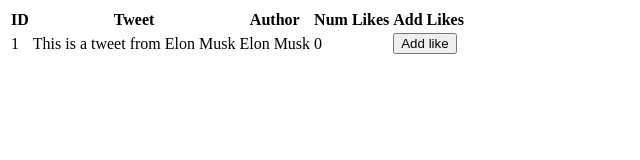
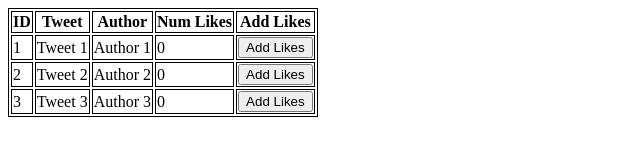
Before and after one commit to programming2-unbosque/JsStorageTutorial, a plain HTML site: page index.html in a window 1280 px wide. Shown: the whole page, without its empty margins (0-640 px from the left). Drawn offline with Linux system fonts and the light colour scheme.

Commit message:
Stable version

```diff
--- a/index.html
+++ b/index.html
@@ -3,11 +3,7 @@
   <head>
     <title>JavaScript Storage Tutorial</title>
 
-    <script>
-      table, th, td {
-        border: 1px solid;
-      }
-    </script>
+    <link href="styles.css" rel="stylesheet">
   </head>
   <body>
 
@@ -29,29 +25,79 @@
           Add Likes
         </th>
       </thead>
-      <tbody>
-        <tr>
-          <td>
-            1
-          </td>
-          <td>
-            This is a tweet from Elon Musk
-          </td>
-          <td>
-            Elon Musk
-          </td>
-          <td>
-            0
-          </td>
-          <td>
-            <button>Add like</button>
-          </td>
-        </tr>
+      <tbody id="tweets-table">
       </tbody>
     </table>
 
     <script>
 
+      const tweetsTable = document.getElementById("tweets-table");
+
+      var tweets = [
+        {
+          "id": 1,
+          "text": "Tweet 1",
+          "author": "Author 1",
+          "likes": 0
+        },
+        {
+          "id": 2,
+          "text": "Tweet 2",
+          "author": "Author 2",
+          "likes": 0
+        },
+        {
+          "id": 3,
+          "text": "Tweet 3",
+          "author": "Author 3",
+          "likes": 0
+        }
+      ];
+
+      localStorage.setItem("tweets", JSON.stringify(tweets));
+
+      tweets.map(tweet => {
+
+        let newTr = document.createElement("tr");
+
+        let newTdId = document.createElement("td");
+        newTdId.innerHTML = tweet.id;
+
+        let newTdText = document.createElement("td");
+        newTdText.innerHTML = tweet.text;
+
+        let newTdAuthor = document.createElement("td");
+        newTdAuthor.innerHTML = tweet.author;
+
+        let newTdLikes = document.createElement("td");
+        newTdLikes.id = "numlikes" + tweet.id;
+        newTdLikes.innerHTML = tweet.likes;
+
+        let newTdButton = document.createElement("td");
+        let newButton = document.createElement("button");
+        newButton.id = tweet.id;
+        newButton.innerHTML = "Add Likes";
+
+        newButton.addEventListener("click", function(event) {
+          let id = event.srcElement.id;
+
+          let myTweet = tweets.find(tweet => tweet.id == id);
+          myTweet.likes++;
+
+          document.getElementById("numlikes" + id).innerHTML = myTweet.likes;
+        });
+
+        newTdButton.append(newButton);
+
+        newTr.appendChild(newTdId);
+        newTr.appendChild(newTdText);
+        newTr.appendChild(newTdAuthor);
+        newTr.appendChild(newTdLikes);
+        newTr.appendChild(newTdButton);
+
+        tweetsTable.appendChild(newTr);
+
+      });
 
     </script>
   </body>
--- /dev/null
+++ b/styles.css
@@ -0,0 +1,3 @@
+table, th, td {
+  border: 1px solid;
+}
```
